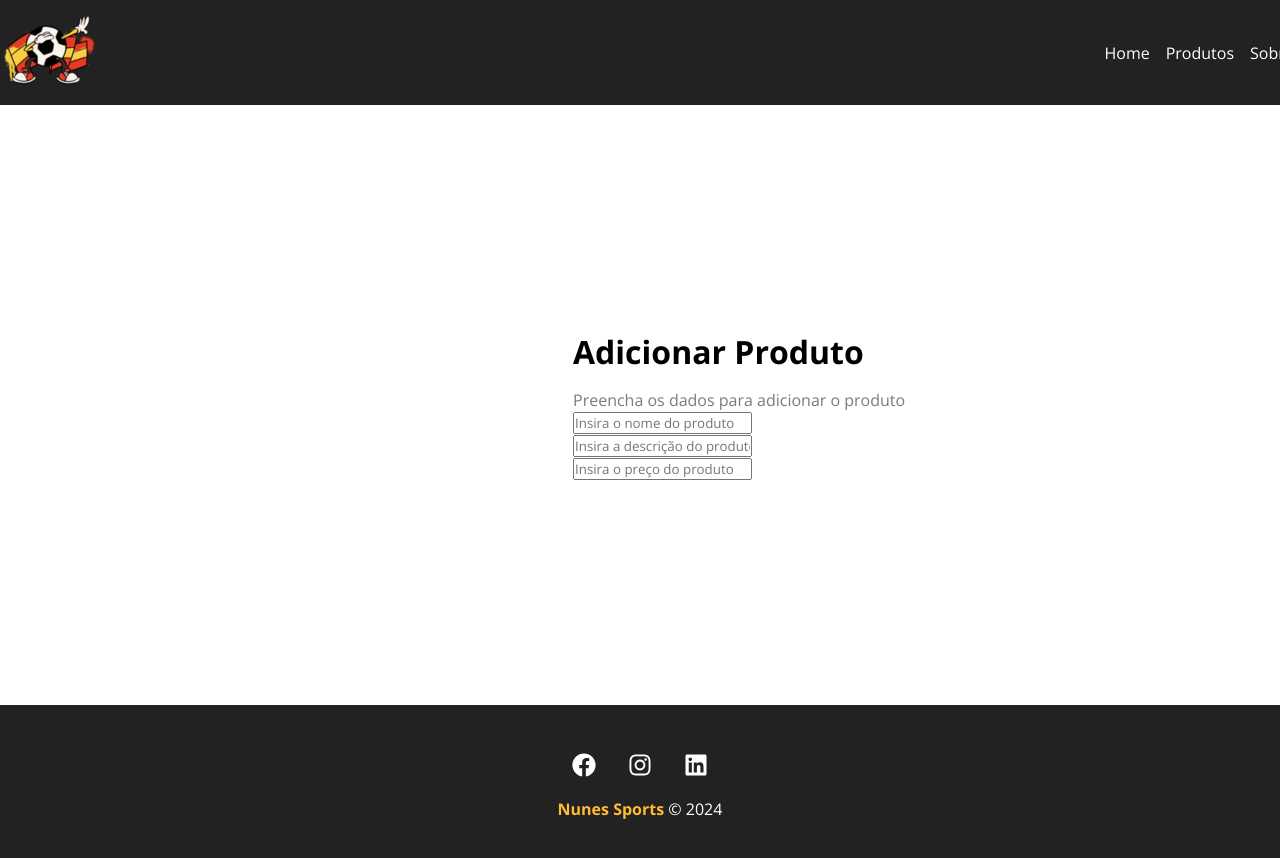
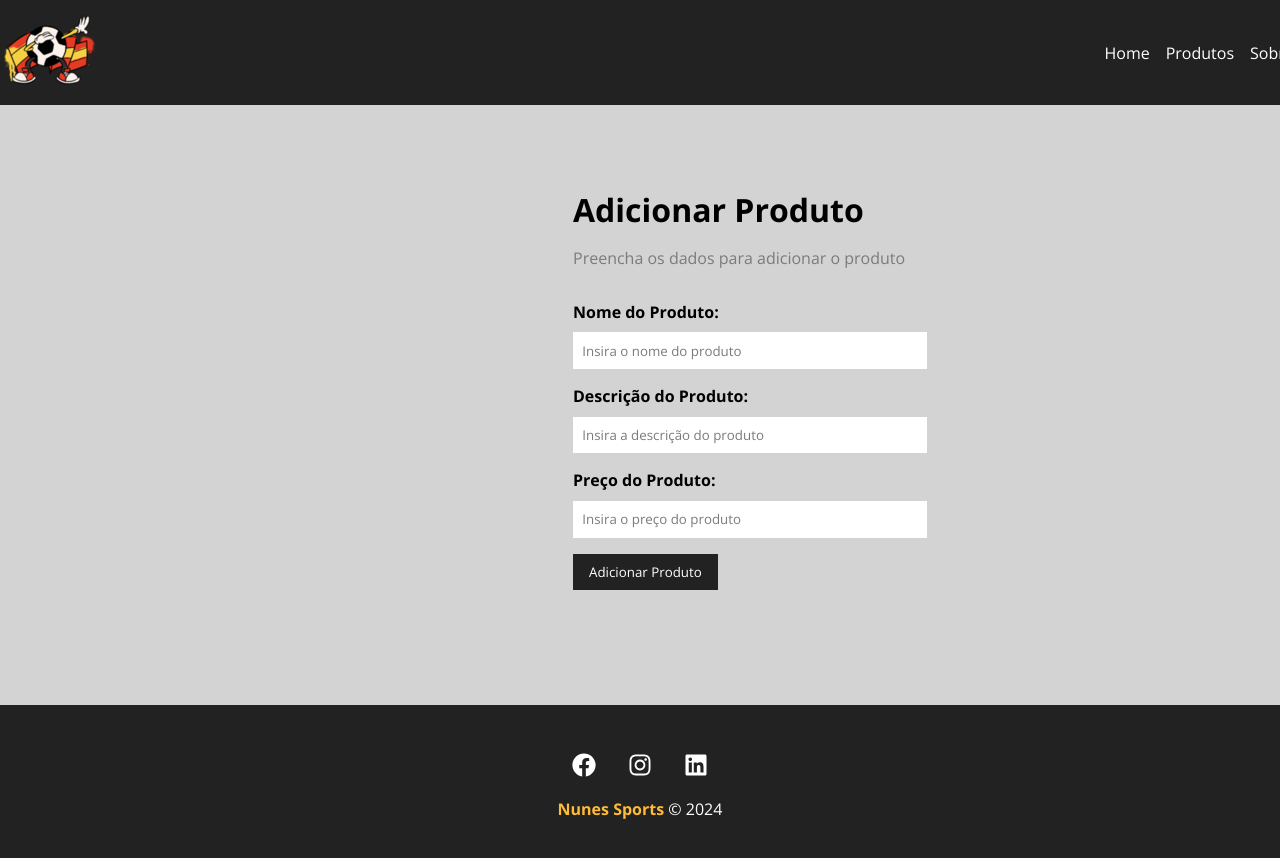
Before and after one commit to luissecundes/walljobs-nunessports, a React (Create React App) app in the folder frontend/nunes-sports-frontend/: page /addproducts in a window 1280 px wide. Shown: the top 858 px of the page. Built offline with nearby package versions, Linux system fonts and the light colour scheme.

Commit message:
Ajustado a página de Adicionar Produto e botão Submit

```diff
--- /dev/null
+++ b/frontend/nunes-sports-frontend/src/components/form/Input.js
@@ -0,0 +1,13 @@
+import styles from './Input.module.css'
+
+
+function Input({ type, text, name, placeholder, handleOnChange, value }) {
+  return (
+    <div className={styles.form_control}>
+      <label htmlFor={name}>{text}:</label>
+      <input type={type} name={name} id={name} placeholder={placeholder} onChange={handleOnChange} value={value} />
+    </div>
+  )
+}
+
+export default Input
--- /dev/null
+++ b/frontend/nunes-sports-frontend/src/components/form/Input.module.css
@@ -0,0 +1,20 @@
+.form_control {
+  display: flex;
+  flex-direction: column;
+  margin-bottom: 1em;
+}
+
+.form_control label {
+  margin-bottom: .6em;
+  font-weight: bold;
+}
+
+.form_control input {
+  padding: .7em;
+  border-radius: 0;
+  border: none;
+}
+
+.form_control input::placeholder {
+ color: #7b7b7b;
+}
--- /dev/null
+++ b/frontend/nunes-sports-frontend/src/components/form/SubmitButton.js
@@ -0,0 +1,12 @@
+import styles from './SubmitButton.module.css'
+
+
+function SubmitButton ({text}) {
+return (
+  <div>
+    <button className={styles.btn}>{text}</button>
+  </div>
+)
+}
+
+export default SubmitButton
--- /dev/null
+++ b/frontend/nunes-sports-frontend/src/components/form/SubmitButton.module.css
@@ -0,0 +1,13 @@
+.btn {
+  background-color: #222;
+  color: #FFF;
+  padding: 0.7em 1.2em;
+  text-decoration: none;
+  transition: .5s;
+  cursor: pointer;
+  border: none;
+}
+
+.btn:hover {
+  color: #ffbb33;
+}
--- a/frontend/nunes-sports-frontend/src/components/pages/AddProducts.js
+++ b/frontend/nunes-sports-frontend/src/components/pages/AddProducts.js
@@ -6,7 +6,7 @@
     <div className={styles.addproducts_container}>
       <h1>Adicionar Produto</h1>
       <p>Preencha os dados para adicionar o produto</p>
-      <ProductForm/>
+      <ProductForm btnText="Adicionar Produto"/>
     </div>
     )
 }
--- a/frontend/nunes-sports-frontend/src/components/products/ProductForm.js
+++ b/frontend/nunes-sports-frontend/src/components/products/ProductForm.js
@@ -1,17 +1,15 @@
+import styles from './ProductForm.module.css'
+import Input from '../form/Input'
+import SubmitButton from '../form/SubmitButton'
 
 
-function Productform() {
+function Productform({btnText}) {
   return (
-    <form>
-      <div>
-        <input type="text" placeholder="Insira o nome do produto"></input>
-      </div>
-      <div>
-        <input type="text" placeholder="Insira a descrição do produto"></input>
-      </div>
-      <div>
-        <input type="number" placeholder="Insira o preço do produto"></input>
-      </div>
+    <form className={styles.form}>
+      <Input type="text" text="Nome do Produto" placeholder="Insira o nome do produto"/>
+      <Input type="text" text="Descrição do Produto" placeholder="Insira a descrição do produto"/>
+      <Input type="number" text="Preço do Produto" placeholder="Insira o preço do produto"/>
+      <SubmitButton text={btnText}/>
     </form>
   )
 }
--- /dev/null
+++ b/frontend/nunes-sports-frontend/src/components/products/ProductForm.module.css
@@ -0,0 +1,4 @@
+.form {
+  width: 100%;
+  margin: 2em 0;
+}
--- a/frontend/nunes-sports-frontend/src/index.css
+++ b/frontend/nunes-sports-frontend/src/index.css
@@ -6,6 +6,6 @@
 }
 
 html, body, #root{
-background-color: #ffffff;
+background-color: #d3d3d3;
 height: 100%;
 }
```
